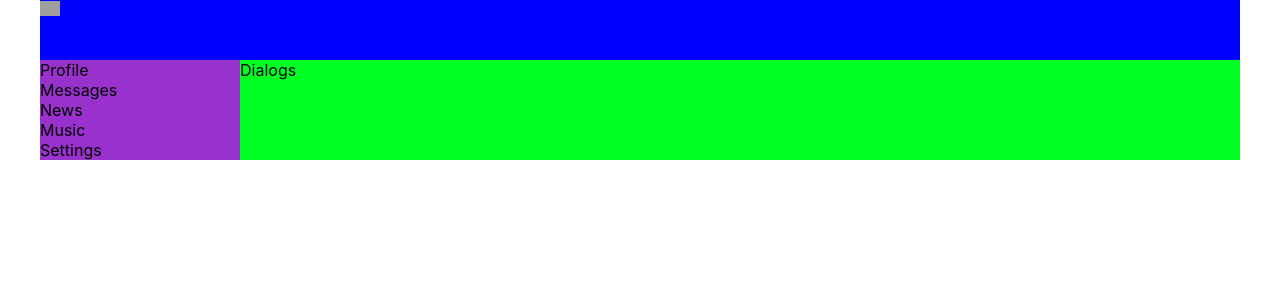
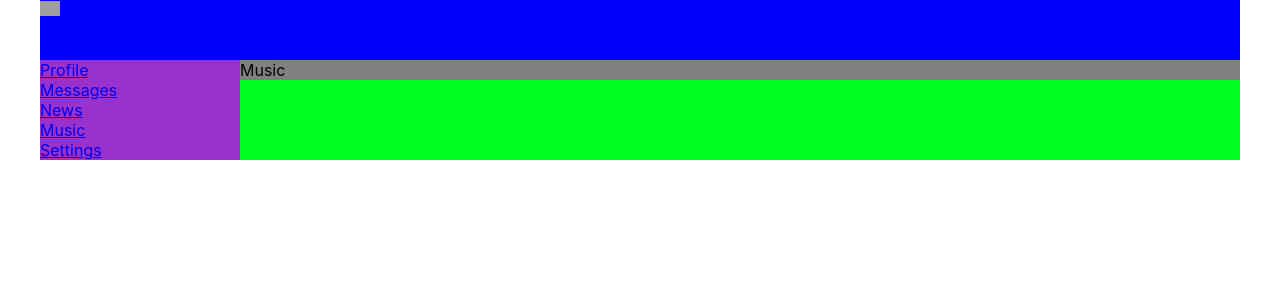
Before and after one commit to dexymiron/my-app, a React (Create React App) app: page /Music in a window 1280 px wide. Shown: the top 300 px of the page. Built offline with nearby package versions, Linux system fonts and the light colour scheme; grey boxes are pictures that could not be loaded.

Commit message:
second commit

```diff
--- a/package.json
+++ b/package.json
@@ -8,7 +8,8 @@
     "@testing-library/user-event": "^13.5.0",
     "react": "^18.3.1",
     "react-dom": "^18.3.1",
-    "react-scripts": "5.0.1",
+    "react-router-dom": "^6.24.1",
+    "react-scripts": "^5.0.1",
     "web-vitals": "^2.1.4"
   },
   "scripts": {
--- a/src/App.js
+++ b/src/App.js
@@ -4,18 +4,30 @@ import Header from './components/Header/Header';
 import Navbar from './components/Navbar/Navbar';
 import Profile from './components/Profile/Profile';
 import Dialogs from './components/Dialogs/Dialogs';
+import { BrowserRouter, Route, Routes } from 'react-router-dom';
+import News from './components/News/News';
+import Settings from './components/Settings/Settings';
+import Music from './components/Music/Music';
 
 
 const App = (prors) => {
   return (
-    <div className ='App-wrapper'>
+    <BrowserRouter>
+      <div className ='App-wrapper'>
           <Header/>
           <Navbar/>
-          {/*<Profile/>*/}
-          <div class='app-wrapper-content'>
-            <Dialogs/>
+
+          <div className='app-wrapper-content'>
+            <Routes>
+              <Route path='/Dialogs' element={<Dialogs />} />
+              <Route path='/Profile' element={<Profile />} />
+              <Route path='/News' element={<News />} />
+              <Route path='/Music' element={<Music />} />
+              <Route path='/Settings' element={<Settings />} />
+            </Routes>
           </div>
-    </div>
+      </div>
+    </BrowserRouter>
   );
 }
 
--- /dev/null
+++ b/src/components/Music/Music.jsx
@@ -0,0 +1,12 @@
+import React from 'react';
+import n from './Music.module.css'
+
+const Music = () => {
+    return (
+      <div className={n.Music}>
+        Music
+      </div>
+    )
+}
+
+export default Music;
--- /dev/null
+++ b/src/components/Music/Music.module.css
@@ -0,0 +1,3 @@
+.Music {
+    background-color: gray;
+}
--- a/src/components/Navbar/Navbar.jsx
+++ b/src/components/Navbar/Navbar.jsx
@@ -5,19 +5,19 @@ import n from './Navbar.module.css';
 const Navbar = () => {
     return <nav className={n.nav}>
     <div className={n.item}>
-      <a>Profile</a>
+      <a href="/Profile">Profile</a>
     </div>
     <div className={n.item}>
-    <a>Messages</a>
+    <a href="/Dialogs">Messages</a>
     </div >
     <div className={n.item}>
-      <a>News</a>
+      <a href="/News">News</a>
     </div>
     <div className={n.item}>
-      <a>Music</a>
+      <a href="/Music">Music</a>
     </div>
     <div className={n.item}>
-      <a>Settings</a>
+      <a href="/Settings">Settings</a>
     </div>
 </nav>
 }
--- /dev/null
+++ b/src/components/News/News.jsx
@@ -0,0 +1,14 @@
+import React from 'react';
+import n from './News.module.css'
+
+const News = () => {
+    return (
+    <div>
+      <div>
+        News
+      </div>
+  </div>
+    )
+}
+
+export default News;
--- /dev/null
+++ b/src/components/Settings/Settings.jsx
@@ -0,0 +1,14 @@
+import React from 'react';
+import n from './Settings.module.css'
+
+const Settings = () => {
+    return (
+    <div>
+      <div>
+        Settings
+      </div>
+    </div>
+    )
+}
+
+export default Settings;
```
Also changed, not shown: src/components/News/News.module.css (added), src/components/Settings/Settings.module.css (added), 1 other file (tests, documents, lock files or other folders).
